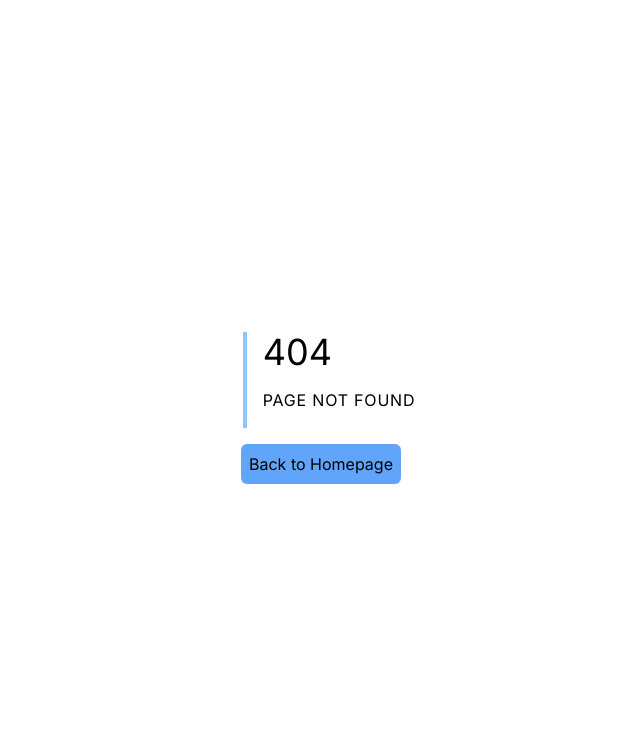
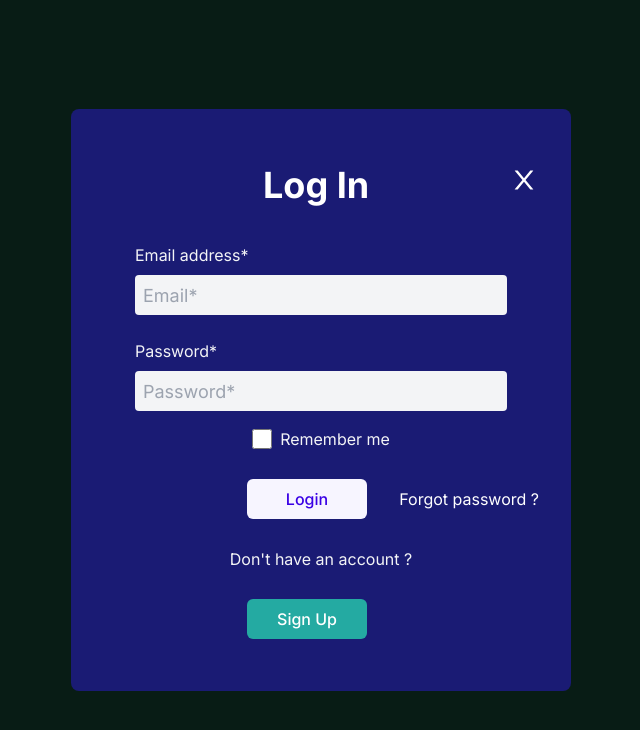
Before and after one commit to cdyniranjan7321/Quiz_App_Project_in_React_Js, a Next.js app: page /login in a window 1280 px wide. Before the commit this address had no page. Shown: the top 730 px of the page, without its empty margins (319-959 px from the left). Built offline with nearby package versions, Linux system fonts and the light colour scheme.

Commit message:
QA-8 created Login page

```diff
--- /dev/null
+++ b/src/app/login/page.tsx
@@ -0,0 +1,42 @@
+import React from 'react'
+import { AiOutlineClose, AiOutlineMenu } from 'react-icons/ai'
+const Login = () => {
+  return (
+    <div className='min-h-screen w-screen bg-indigo-100 bg-opacity-65 flex justify-center items-center' style={{ backgroundColor: "#081C15" }}>
+      <form className='max-w-[500px] w-full mx-auto bg-indigo-800 p-8 px-8 rounded-lg mt-7 mb-7' style={{ backgroundColor: '#1A1B74' }} >
+        <h2 className='flex flex-row justify-between ml-40 pt-2 text-4xl my-4 text-white font-bold text-center font-k2d'>
+          Log In <button className='ml-12 pb-4 '><span>{true ? <AiOutlineClose size={30} /> : <AiOutlineMenu size={30} />}</span></button>
+        </h2>
+
+        <div className='flex flex-col text-gray-400 py-2 px-8'>
+          <label className='flex flex-col text-gray-100 py-2'>Email address*</label>
+          <input type='text' placeholder='Email*' className='text-lg bg-gray-100 text-gray-800 px-2 py-1 rounded w-full h-10' />
+        </div>
+
+        <div className='flex flex-col text-gray-400 py-2 px-8'>
+          <label className='flex flex-col text-gray-100 py-2'>Password*</label>
+          <input type='password' placeholder='Password*' className='text-lg bg-gray-100 text-gray-800 px-2 py-1 rounded w-full h-10' />
+        </div>
+
+        <div className='flex flex-col text-gray-100 py-2 px-8'>
+          <label className='flex items-center justify-center'>
+            <input type='checkbox' className='w-5 h-5' />
+            <span style={{ marginLeft: '0.5rem' }}>Remember me</span>
+          </label>
+        </div>
+
+        <div className='flex justify-between items-center right-0 '>
+          <button className='bg-[#F7F5FF] w-[120px] rounded-md font-medium my-5 ml-36 py-2 text-[#3A00E5]'>Login</button>
+          <button><span className='my-5 ml-4 py-2 right-0 text-white overflow-visible'>Forgot password ?</span></button>
+        </div>
+
+        <p className='flex flex-col text-gray-100 py-2 px-8 text-center'>Don't have an account ?</p>
+        <div className='flex justify-center'>
+          <button className='bg-[#24AAA2] w-[120px] rounded-md font-medium my-5 mr-7 py-2 text-white '>Sign Up</button>
+        </div>
+
+      </form>
+    </div>
+  )
+}
+export default Login
```
